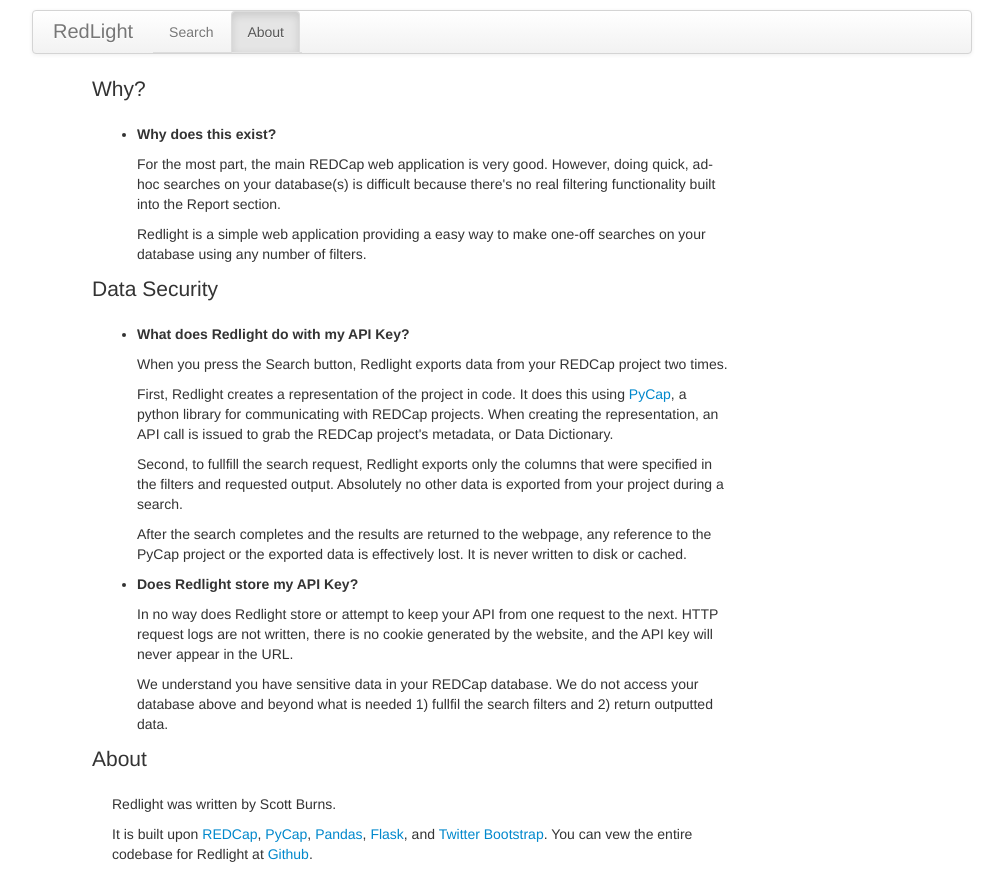
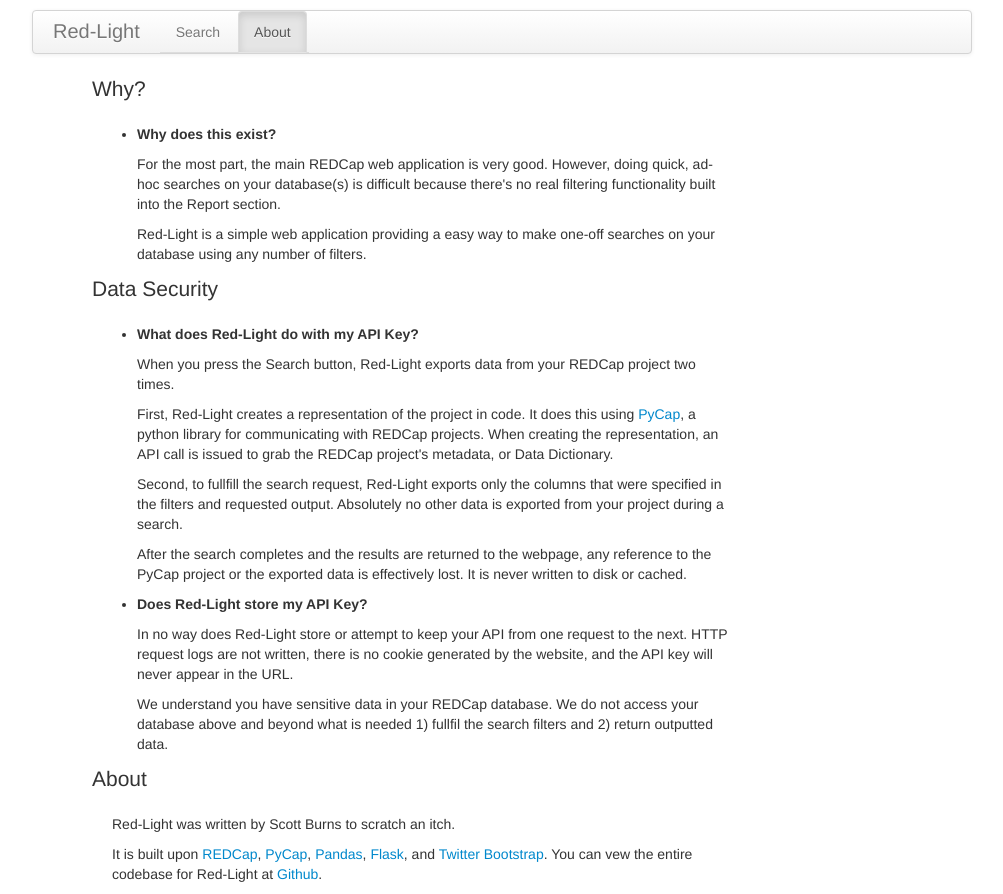
Before and after one commit to sburns/red-light, a Flask app: page /about in a window 1280 px wide. Shown: the whole page, without its empty margins (138-1141 px from the left). Before the commit the page ends 862 px from the top, so only its background shows below. Run offline with Flask 2, Linux system fonts and the light colour scheme; some libraries are stand-ins or nearby versions.

Commit message:
Normalize on Red-Light, add heroku link to README

```diff
--- a/redlight/templates/about.html
+++ b/redlight/templates/about.html
@@ -13,7 +13,7 @@
           For the most part, the main REDCap web application is very good. However, doing quick, ad-hoc searches on your database(s) is difficult because there's no real filtering functionality built into the Report section.
         </p>
         <p>
-          Redlight is a simple web application providing a easy way to make one-off searches on your database using any number of filters.
+          Red-Light is a simple web application providing a easy way to make one-off searches on your database using any number of filters.
         </p>
       </li>
     </ul>
@@ -25,16 +25,16 @@
     <ul>
         <li>
             <p>
-                <strong>What does Redlight do with my API Key?</strong>
+                <strong>What does Red-Light do with my API Key?</strong>
             </p>
             <p>
-                When you press the Search button, Redlight exports data from your REDCap project two times.
+                When you press the Search button, Red-Light exports data from your REDCap project two times.
             </p>
             <p>
-                First, Redlight creates a representation of the project in code. It does this using <a href="http://sburns.github.com/PyCap">PyCap</a>, a python library for communicating with REDCap projects. When creating the representation, an API call is issued to grab the REDCap project's metadata, or Data Dictionary.
+                First, Red-Light creates a representation of the project in code. It does this using <a href="http://sburns.github.com/PyCap">PyCap</a>, a python library for communicating with REDCap projects. When creating the representation, an API call is issued to grab the REDCap project's metadata, or Data Dictionary.
             </p>
             <p>
-                Second, to fullfill the search request, Redlight exports only the columns that were specified in the filters and requested output. Absolutely no other data is exported from your project during a search.
+                Second, to fullfill the search request, Red-Light exports only the columns that were specified in the filters and requested output. Absolutely no other data is exported from your project during a search.
             </p>
             <p>
                 After the search completes and the results are returned to the webpage, any reference to the PyCap project or the exported data is effectively lost. It is never written to disk or cached.
@@ -44,10 +44,10 @@
 
         <li>
             <p>
-                <strong>Does Redlight store my API Key?</strong>
+                <strong>Does Red-Light store my API Key?</strong>
             </p>
             <p>
-                In no way does Redlight store or attempt to keep your API from one request to the next. HTTP request logs are not written, there is no cookie generated by the website, and the API key will never appear in the URL.
+                In no way does Red-Light store or attempt to keep your API from one request to the next. HTTP request logs are not written, there is no cookie generated by the website, and the API key will never appear in the URL.
             </p>
             <p>
                 We understand you have sensitive data in your REDCap database. We do not access your database above and beyond what is needed 1) fullfil the search filters and 2) return outputted data.
@@ -59,8 +59,8 @@
 <div class="row">
   <p class="lead">About</p>
   <div class="span8">
-    <p>Redlight was written by Scott Burns.</p>
-    <p>It is built upon <a href="http://project-redcap.org/">REDCap</a>, <a href="http://sburns.github.com/PyCap">PyCap</a>, <a href="http://pandas.pydata.org">Pandas</a>, <a href="http://flask.pocoo.org">Flask</a>, and <a href="http://twitter.github.com/bootstrap/index.html">Twitter Bootstrap</a>. You can vew the entire codebase for Redlight at <a href="http://github.com/sburns/red-light">Github</a>.
+    <p>Red-Light was written by Scott Burns to scratch an itch.</p>
+    <p>It is built upon <a href="http://project-redcap.org/">REDCap</a>, <a href="http://sburns.github.com/PyCap">PyCap</a>, <a href="http://pandas.pydata.org">Pandas</a>, <a href="http://flask.pocoo.org">Flask</a>, and <a href="http://twitter.github.com/bootstrap/index.html">Twitter Bootstrap</a>. You can vew the entire codebase for Red-Light at <a href="http://github.com/sburns/red-light">Github</a>.
     </p>
   </div>
 </div>
--- a/redlight/templates/index.html
+++ b/redlight/templates/index.html
@@ -15,7 +15,7 @@
     </p>
     <p>
       <small>
-        See <a href="{{ url_for('about') }}">the about page </a>for what Redlight does and doesn't do with your API key.
+        See <a href="{{ url_for('about') }}">the about page </a>for what Red-Light does and doesn't do with your API key.
       </small>
     </p>
   </div>
--- a/redlight/templates/layout.html
+++ b/redlight/templates/layout.html
@@ -1,7 +1,7 @@
 <!DOCTYPE html>
 <html lang="en">
 <head>
-  <title>RedLight</title>
+  <title>Red-Light</title>
   <link rel=stylesheet type=text/css href="{{ url_for('static', filename='css/bootstrap.min.css') }}">
 </head>
 <body>
@@ -9,7 +9,7 @@
     <div class="row" style="padding: 5px;"></div>
     <div class="navbar">
       <div class="navbar-inner">
-        <a class="brand" href="{{ url_for('index') }}">RedLight</a>
+        <a class="brand" href="{{ url_for('index') }}">Red-Light</a>
         <ul class="nav nav-tabs">
           <li id="navSearch"><a href="{{ url_for('index') }}">Search</a></li>
           <li id="navAbout"><a href="{{ url_for('about') }}">About</a></li>
--- a/redlight/views.py
+++ b/redlight/views.py
@@ -3,7 +3,7 @@
 
 """ views.py
 
-redsearch view functions
+red-light view functions
 """
 __author__ = 'Scott Burns <scott.s.burns@vanderbilt.edu>'
 __copyright__ = 'Copyright 2012 Vanderbilt University. All Rights Reserved'
```
Also changed, not shown: README.md.
